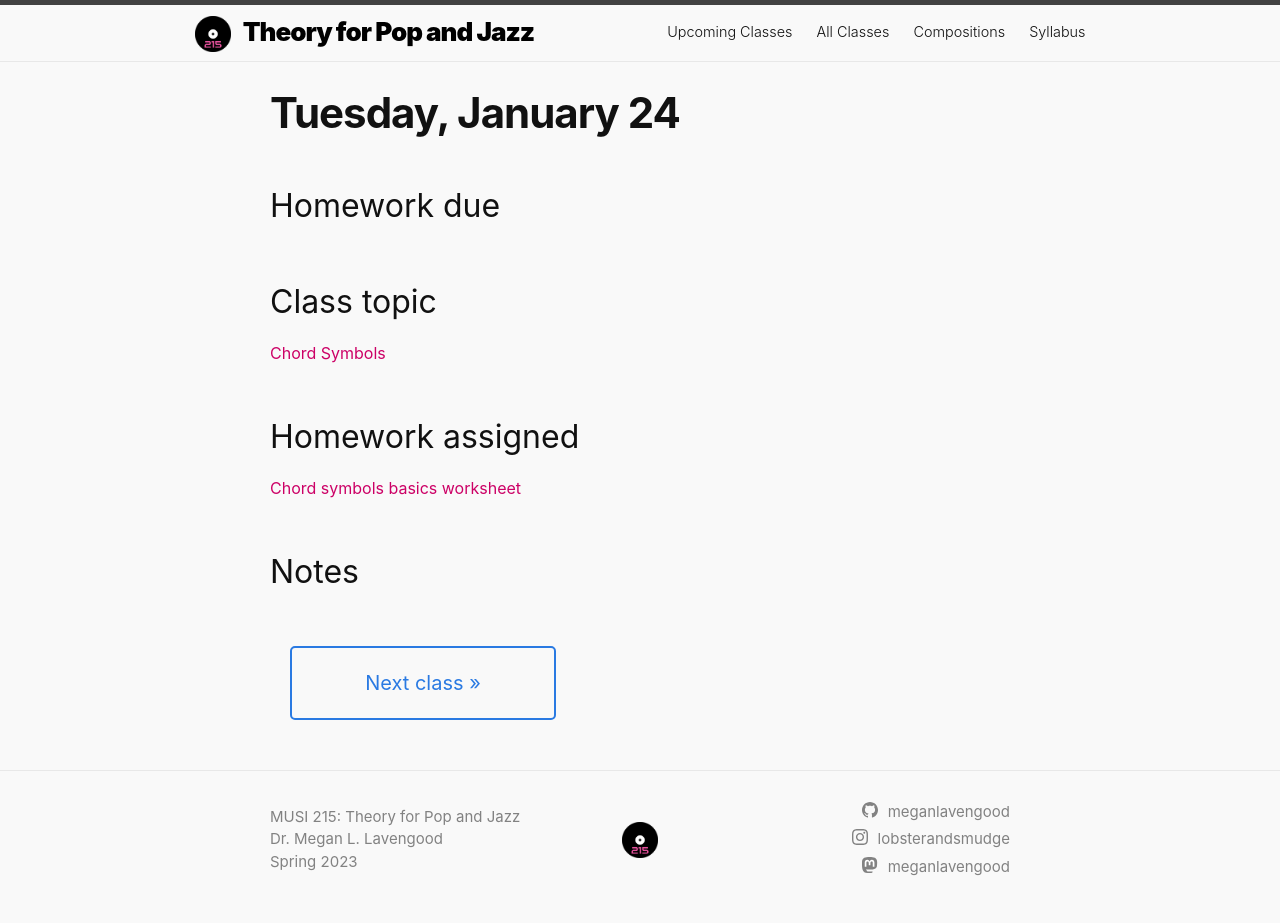
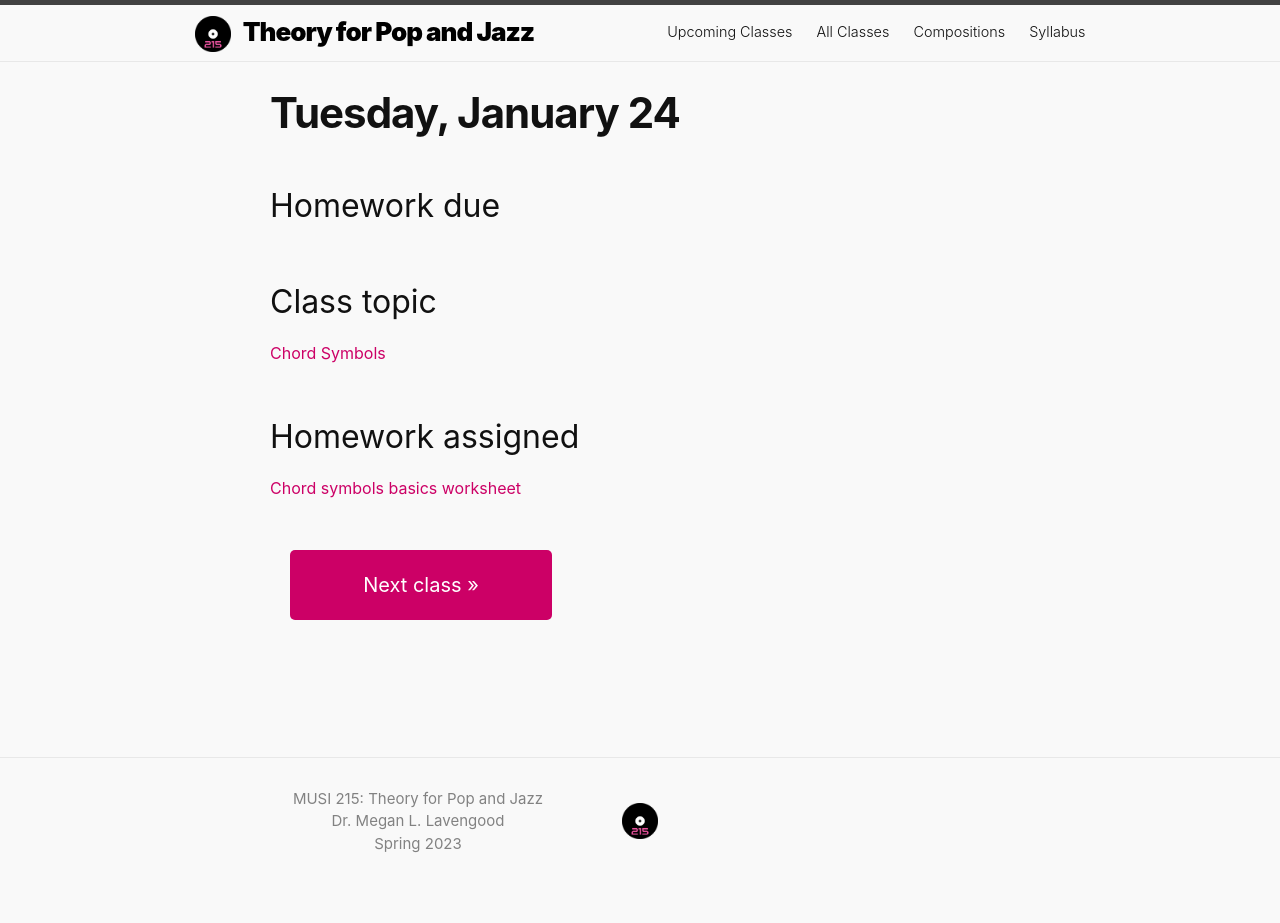
Before and after one commit to meganlavengood/musi216, a Jekyll site: the page built from docs/_posts/2023-01-24-chord-symbols.md, in a window 1280 px wide. Built offline with Jekyll 4.4.1, drawn with Linux system fonts in a browser that asks for light colours; after the commit the page ends 900 px from its top, so only the background shows below that.

Commit message:
trying and failing to hide "Notes" when empty

```diff
--- a/docs/_includes/footer.html
+++ b/docs/_includes/footer.html
@@ -8,17 +8,13 @@
 
         <!-- <h2 class="footer-heading">{{ site.title | escape }}</h2> -->
 
-        <ul class="contact-list">
-          <li>
+        <p style="text-align:center;">
             MUSI 215: Theory for Pop and Jazz
-          </li>
-          <li>
+          <br/>
             Dr. Megan L. Lavengood
-          </li>
-          <li>
+          <br/>
             Spring 2023
-          </li>
-        </ul>
+        </p>
       </div>
 
       <div class="col">
@@ -27,7 +23,7 @@
       </div>
 
       <div class="col">
-        {%- include social.html -%}
+        &nbsp;
       </div>
 
     </div>
--- a/docs/_includes/head.html
+++ b/docs/_includes/head.html
@@ -7,7 +7,7 @@
   <link rel="stylesheet" href="{{ '/assets/main.css' | relative_url }}">
   <link rel="stylesheet" href="{{ '/assets/custom.css' | relative_url }}">
   <script src="{{ '/assets/js/jquery-3.6.3.min.js' | relative_url}}"></script>
-  <script type="text/javascript" src="{{ '/assets/js/yesterday.js' | relative_url}}"></script>
+  <script type="text/javascript" src="{{ '/assets/js/my-scripts.js' | relative_url}}"></script>
   {%- feed_meta -%}
   {%- if jekyll.environment == 'production' and site.google_analytics -%}
     {%- include google-analytics.html -%}
--- a/docs/_layouts/post.html
+++ b/docs/_layouts/post.html
@@ -13,10 +13,10 @@ layout: default
 
   <div class="post-nav flex-row justify-space responsive">
     {% if page.previous.url %}
-    <a class="prev" href="{{page.previous.url | relative_url }}">&laquo; Previous class</a>
+    <a class="prev button button-fill" href="{{page.previous.url | relative_url }}">&laquo; Previous class</a>
     {% endif %}
     {% if page.next.url %}
-    <a class="next" href="{{page.next.url | relative_url }}">Next class &raquo;</a>
+    <a class="next button button-fill" href="{{page.next.url | relative_url }}">Next class &raquo;</a>
     {% endif %}
   </div>
 
--- a/docs/assets/custom.css
+++ b/docs/assets/custom.css
@@ -8,13 +8,17 @@
 	--main-bg: #f9f9f9;
 }
 
-a.site-title, a.site-title:visited {
+body {
+	background-color: var(--main-bg);
+}
+
+/*
+*
+* links*/
+a.site-title,
+a.site-title:visited {
 	font-weight: 900;
 	color: black;
-}
-
-body {
-	background-color: var(--main-bg);
 }
 header a {
 	color: black;
@@ -22,17 +26,20 @@ header a {
 footer a {
 	color: var(--footer-gray);
 }
-main a, main a:visited  {
+main a,
+main a:visited {
 	color: var(--accent-dark);
 }
 main a:hover {
 	color: var(--accent);
 }
-
 a:visited {
 	color: inherit;
 }
 
+/*
+*
+* headings */
 h1 {
 	font-weight: 700;
 }
@@ -51,10 +58,13 @@ code {
 	font-weight: 700;
 	text-align: center;
 }
-.class-title a, .class-title a:hover, .class-title a:visited {
+.class-title a,
+.class-title a:hover,
+.class-title a:visited {
 	color: black;
 }
-.class-title a:hover, a.site-title:hover {
+.class-title a:hover,
+a.site-title:hover {
 	text-decoration-color: var(--accent);
 }
 
@@ -62,6 +72,9 @@ li > ol {
 	list-style-type: lower-alpha;
 }
 
+/*
+*
+* nav menu */
 .site-nav div {
 	font-size: 0.9rem;
 	font-weight: 300;
@@ -80,11 +93,13 @@ li > ol {
 	height: 36px;
 }
 
-/* footer styling */
+/*
+*
+* Footer styling */
 .footer-col-wrapper {
 	margin-left: 0;
 }
-
+@media screen and (min-width: 768px) {
 	.footer-col-wrapper div.col:nth-child(1) {
 		text-align: left;
 		width: 40%;
@@ -97,17 +112,17 @@ li > ol {
 		text-align: right;
 		width: 40%;
 	}
-
+}
 footer a {
 	color: var(--footer-gray);
 }
-
 @media scren and (max-width: 767px) {
 	.footer-col-wrapper div.col {
 		text-align: center !important;
 	}
 }
 
+/* smooth scroll anchor links */
 html {
 	scroll-behavior: smooth;
 }
@@ -117,7 +132,9 @@ html {
 	}
 }
 
-/* card */
+/*
+*
+* card */
 
 .card {
 	box-shadow: var(--preset-box-shadow);
@@ -140,7 +157,45 @@ html {
 	font-size: 1.25rem;
 }
 
-/* previous/next buttons */
+/*
+*
+* button styles */
+
+a.button {
+	display: inline-block;
+	display: block;
+	font-size: 1.25rem;
+	margin: 1em 1em;
+	padding: 1em;
+	text-align: center;
+}
+
+a.button-outline {
+	border: 2px solid var(--accent-dark);
+	border-radius: 5px;
+	color: var(--accent-dark);
+}
+
+a.button-outline:hover {
+	border-color: var(--accent);
+	color: var(--accent);
+	text-decoration: none;
+}
+
+a.button-fill {
+	background-color: var(--accent-dark);
+	color: white !important;
+	border-radius: 5px;
+}
+
+a.button-fill:hover {
+	background-color: var(--accent);
+	text-decoration: none;
+}
+
+/*
+*
+* previous/next buttons */
 
 .post-nav {
 	display: block;
@@ -148,17 +203,26 @@ html {
 	overflow: hidden;
 }
 
-.post-nav a {
+/* .post-nav a {
 	display: block;
-	width: 30%;
-	float: left;
 	font-size: 1.25rem;
 	margin: 1em 1em;
 	padding: 1em;
 	text-align: center;
-	border: 2px solid #2a7ae2;
+	border: 2px solid var(--accent-dark);
 	border-radius: 5px;
-	color: #2a7ae2;
+	color: var(--accent-dark);
+}
+
+.post-nav a:hover {
+	border-color: var(--accent);
+	color: var(--accent);
+} */
+
+@media screen and (min-width: 768px) {
+	.post-nav a {
+		width: 30%;
+	}
 }
 
 /* flex row */
--- /dev/null
+++ b/docs/assets/js/my-scripts.js
@@ -0,0 +1,23 @@
+$(function () {
+	// create an object with the date of one week ago
+	var yesterday = new Date();
+	yesterday.setDate(yesterday.getDate() - 1);
+	// var yesterday = new Date('January 25, 2023 00:00:00 GMT-5:00'); (for fudging date for testing)
+	let yesterdayEpoch = Date.parse(yesterday);
+	console.log(yesterday);
+	console.log(yesterdayEpoch);
+
+	// loop through all list items with a date
+	$("div[date]").each(function () {
+		// create a postDate in a date object
+		var postDate = Date.parse($(this).attr("date"));
+		console.log($(this).attr("date"));
+		console.log(postDate);
+
+		// compare dates and hide old posts
+		if (postDate < yesterdayEpoch) $(this).hide();
+	});
+
+	// hide Notes section when empty
+	$( "h2[id=notes]").not("h2[id=notes] ~ p" ).hide();
+});
--- a/docs/assets/js/yesterday.js
+++ /dev/null
@@ -1,21 +0,0 @@
-$(function(){
-    // create an object with the date of one week ago
-    var yesterday = new Date();
-    yesterday.setDate(yesterday.getDate() - 1);
-    // var yesterday = new Date('January 25, 2023 00:00:00 GMT-5:00'); (for fudging date for testing)
-    let yesterdayEpoch = Date.parse(yesterday);
-    console.log(yesterday);
-    console.log(yesterdayEpoch);
-
-  // loop through all list items with a date
-  $('div[date]').each(function(){
-    // create a postDate in a date object
-    var postDate = Date.parse($(this).attr('date'));
-    console.log($(this).attr('date'));
-    console.log(postDate);
-
-
-    // compare dates and hide old posts
-    if(postDate<yesterdayEpoch) $(this).hide();
-  });
-});
```
Also changed, not shown: docs/Compositions.md (+0 -1 lines). Lines whose indentation alone changed are shown as unchanged.
